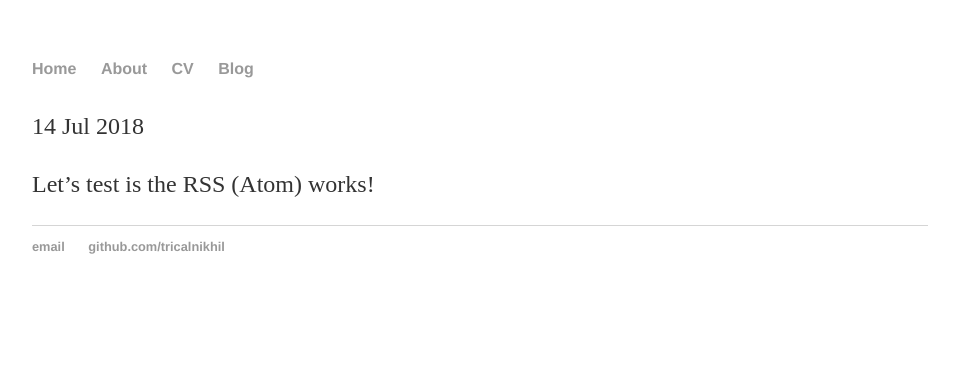
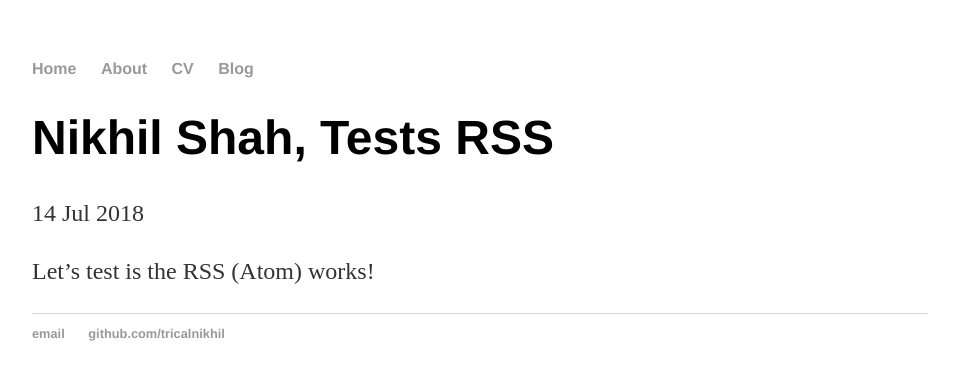
Before and after one commit to tricalnikhil/tricalnikhil.github.io, a Jekyll site: the page built from _posts/2018-07-14-shah-nikhil-tests-rss.md, in a window 1280 px wide. Shown: the top 380 px of the page, without its empty margins (160-1119 px from the left). Built offline with Jekyll 4.4.1, drawn with Linux system fonts in a browser that asks for light colours; our own code applies the rules of GitHub Pages for plain Markdown files.

Commit message:
Update 2018-07-14-shah-nikhil-tests-rss.md

```diff
--- a/_posts/2018-07-14-shah-nikhil-tests-rss.md
+++ b/_posts/2018-07-14-shah-nikhil-tests-rss.md
@@ -1,6 +1,6 @@
 ---
 layout: post
-title: "Nikhil Shah, Tests RSS
+title: "Nikhil Shah, Tests RSS"
 date: 2018-07-14
 ---
 
```
